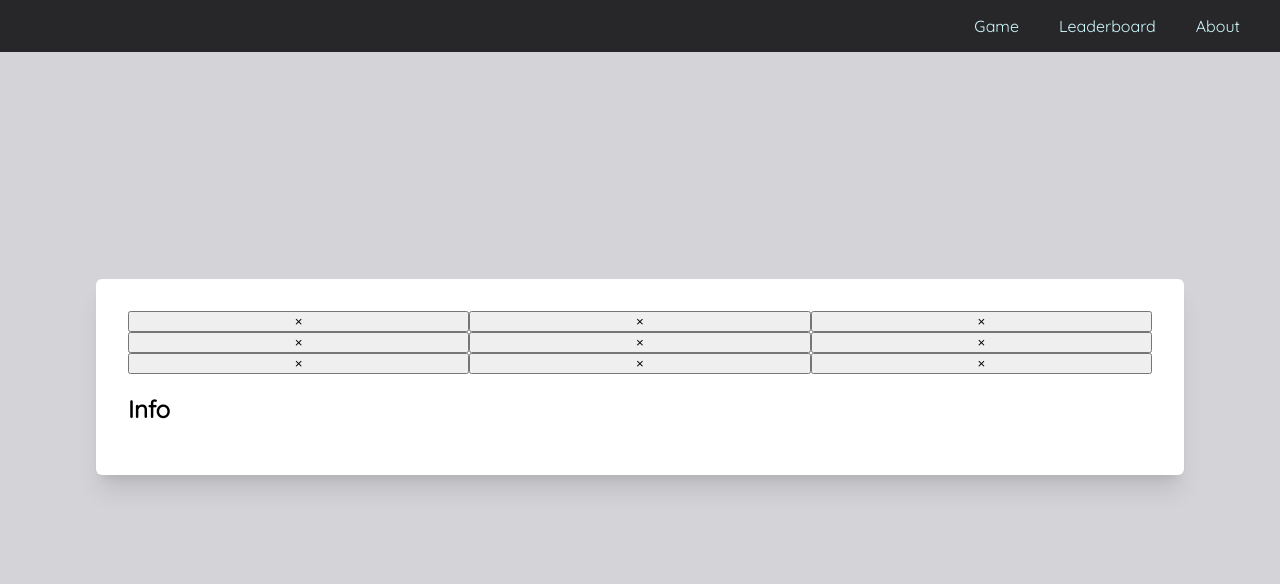
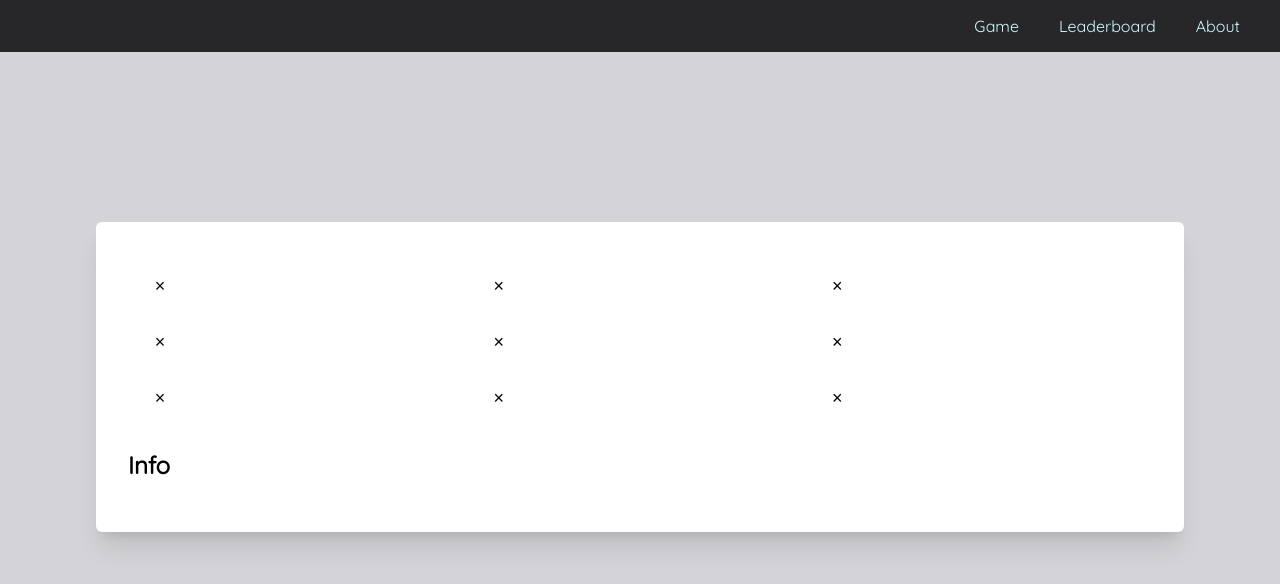
Before and after one commit to debadeepsen/tttvue, a Vue app: page / in a window 1280 px wide. Shown: the top 584 px of the page. Built offline with nearby package versions, Linux system fonts and the light colour scheme.

Commit message:
Initializing board

```diff
--- a/src/App.vue
+++ b/src/App.vue
@@ -18,7 +18,7 @@ import { RouterLink, RouterView } from 'vue-router'
   </main>
 </template>
 
-<style>
+<style scoped>
 main {
   @apply w-full h-[calc(100vh-150px)] flex justify-center items-center;
 }
--- a/src/components/GameBoard.vue
+++ b/src/components/GameBoard.vue
@@ -4,16 +4,21 @@ const boxes = ref(new Array(9))
 </script>
 
 <template>
-  <div class="board">
-    <button v-for="(_b, i) in boxes" :key="i">&times;</button>
+  <div class="container">
+    <div class="board">
+      <button v-for="(_b, i) in boxes" :key="i">&times;</button>
+    </div>
   </div>
 </template>
 
 <style scoped>
+.container {
+    @apply p-2;
+}
 .board {
-  @apply grid grid-cols-3 grid-rows-3;
+  @apply grid grid-cols-3 grid-rows-3 gap-2;
 }
 button {
-  @apply w-full h-full;
+  @apply w-8 h-8 lg:w-12 lg:h-12 text-lg border-none bg-white cursor-pointer;
 }
 </style>
--- a/src/components/InfoPanel.vue
+++ b/src/components/InfoPanel.vue
@@ -1,4 +1,6 @@
 <script setup lang="ts"></script>
 <template>
-  <h2>Info</h2>
+  <div class="p-4">
+    <h2>Info</h2>
+  </div>
 </template>
```
